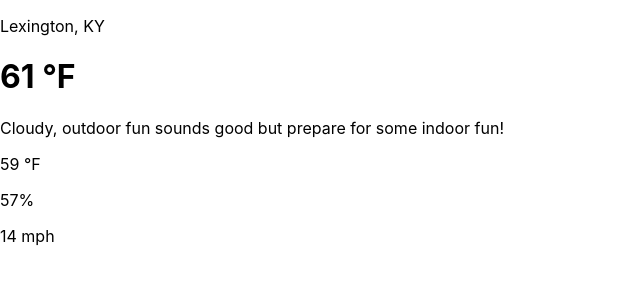
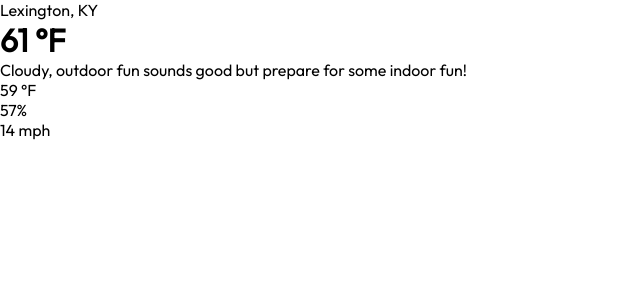
Before and after one commit to ashleydelic/play-weather-app, a React (Create React App) app: page / in a window 1280 px wide. Shown: the top 300 px of the page, without its empty margins (0-640 px from the left). Built offline with nearby package versions, Linux system fonts and the light colour scheme.

Commit message:
global stylings and font import

```diff
--- a/src/index.css
+++ b/src/index.css
@@ -1,13 +1,16 @@
+@import url("https://fonts.googleapis.com/css?family=Outfit");
+
+* {
+  box-sizing: border-box;
+  margin: 0;
+  padding: 0;
+}
+
+
 body {
-  margin: 0;
-  font-family: -apple-system, BlinkMacSystemFont, 'Segoe UI', 'Roboto', 'Oxygen',
-    'Ubuntu', 'Cantarell', 'Fira Sans', 'Droid Sans', 'Helvetica Neue',
+  font-family: "Outfit","Segoe UI", "Roboto", "Oxygen",
+    "Ubuntu", "Cantarell", "Fira Sans", "Droid Sans", "Helvetica Neue",
     sans-serif;
   -webkit-font-smoothing: antialiased;
   -moz-osx-font-smoothing: grayscale;
 }
-
-code {
-  font-family: source-code-pro, Menlo, Monaco, Consolas, 'Courier New',
-    monospace;
-}
```
